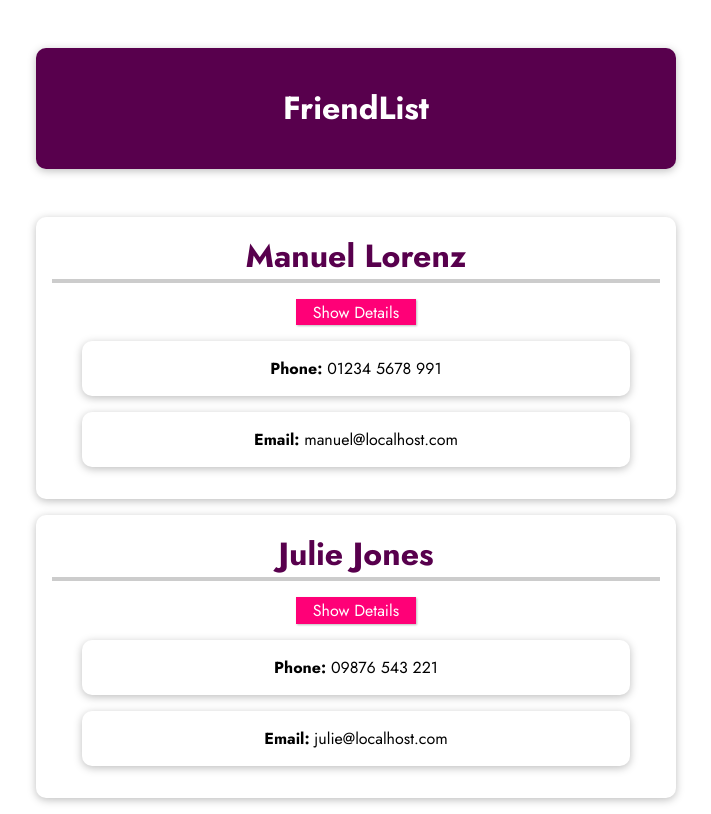
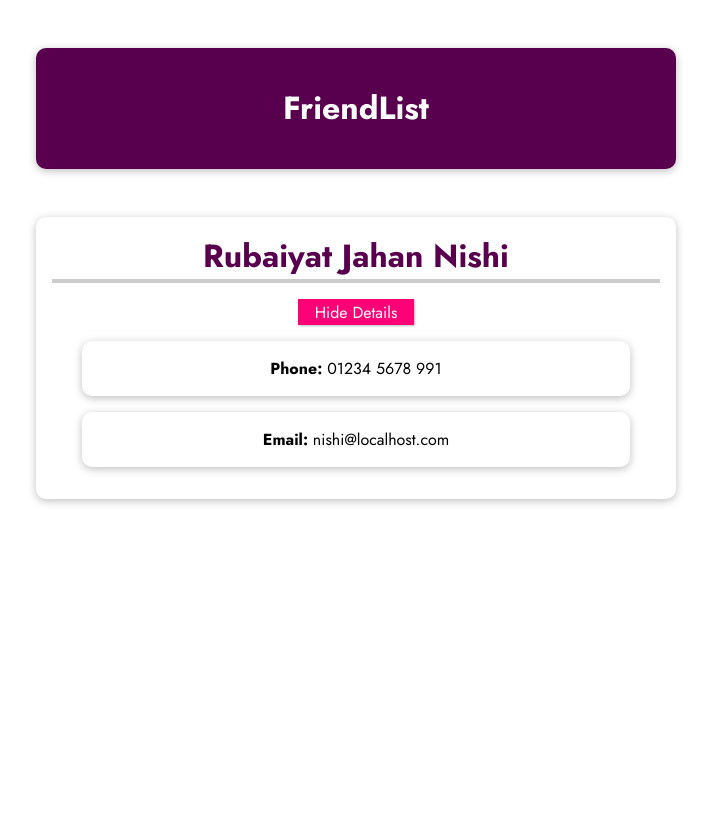
Before and after one commit to Istiak-Tushar42/Vue---The-Complete-Guide, a plain HTML site: page 05. Introducing Components/index.html in a window 1280 px wide. Both pictures are taken after a click on the button "Show Details". Shown: the whole page, without its empty margins (284-995 px from the left). Drawn offline with nearby package versions, Linux system fonts and the light colour scheme.

Commit message:
Created First Component

```diff
--- a/05. Introducing Components/app.js
+++ b/05. Introducing Components/app.js
@@ -0,0 +1,59 @@
+const app = Vue.createApp({
+    data() {
+        return {
+            friends: [
+                {
+                    id: 'nishi',
+                    name: 'Rubaiyat Jahan Nishi',
+                    phone: '01234 5678 991',
+                    email: 'nishi@localhost.com'
+                },
+                {
+                    id: 'ratul',
+                    name: 'Abdullah Al Mamun Ratul',
+                    phone: '0123 5678 991',
+                    email: 'ratul@localhost.com'
+                },
+                {
+                    id: 'mahadi',
+                    name: 'Mahadi Hasan',
+                    phone: '012 5678 991',
+                    email: 'mahadi@localhost.com'
+                },
+            ],
+        };
+    }
+});
+
+app.component('friend-contact', {
+    template: `
+        <li>
+            <h2>{{ friend.name }}</h2>
+            <button @click="toggleDetails()">{{ detailsAreVisible ? 'Hide' : 'Show' }} Details</button>
+            <ul v-if="detailsAreVisible">
+                <li><strong>Phone:</strong> {{ friend.phone }}</li>
+                <li><strong>Email:</strong> {{ friend.email }}</li>
+            </ul>
+        </li>
+    `,
+
+    data() {
+        return {
+            detailsAreVisible: false,
+            friend: {
+                id: 'nishi',
+                name: 'Rubaiyat Jahan Nishi',
+                phone: '01234 5678 991',
+                email: 'nishi@localhost.com'
+            },
+        }
+    },
+
+    methods: {
+        toggleDetails(id) {
+            this.detailsAreVisible = !this.detailsAreVisible;
+        }
+    }
+});
+
+app.mount('#app');
--- a/05. Introducing Components/index.html
+++ b/05. Introducing Components/index.html
@@ -1,40 +1,25 @@
 <!DOCTYPE html>
 <html lang="en">
+
 <head>
 	<meta charset="UTF-8" />
 	<meta name="viewport" content="width=device-width, initial-scale=1.0" />
 	<title>Vue Basics</title>
-    <link
-      href="https://fonts.googleapis.com/css2?family=Jost:wght@400;700&display=swap"
-      rel="stylesheet"
-    />
+	<link href="https://fonts.googleapis.com/css2?family=Jost:wght@400;700&display=swap" rel="stylesheet" />
 	<link rel="stylesheet" href="styles.css" />
 	<script src="https://unpkg.com/vue@next" defer></script>
 	<script src="app.js" defer></script>
 </head>
+
 <body>
 	<header>
 		<h1>FriendList</h1>
 	</header>
 	<section id="app">
 		<ul>
-        <li>
-          <h2>Manuel Lorenz</h2>
-          <button>Show Details</button>
-          <ul>
-            <li><strong>Phone:</strong> 01234 5678 991</li>
-            <li><strong>Email:</strong> manuel@localhost.com</li>
-          </ul>
-        </li>
-        <li>
-          <h2>Julie Jones</h2>
-          <button>Show Details</button>
-          <ul>
-            <li><strong>Phone:</strong> 09876 543 221</li>
-            <li><strong>Email:</strong> julie@localhost.com</li>
-          </ul>
-        </li>
+			<friend-contact></friend-contact>
 		</ul>
 	</section>
 </body>
+
 </html>
--- a/05. Introducing Components/styles.css
+++ b/05. Introducing Components/styles.css
@@ -61,3 +61,7 @@ header {
     border-color: #ec3169;
     box-shadow: 1px 1px 4px rgba(0, 0, 0, 0.26);
 }
+
+#app button:focus {
+    outline: none;
+}
```
Lines whose indentation alone changed are shown as unchanged.
